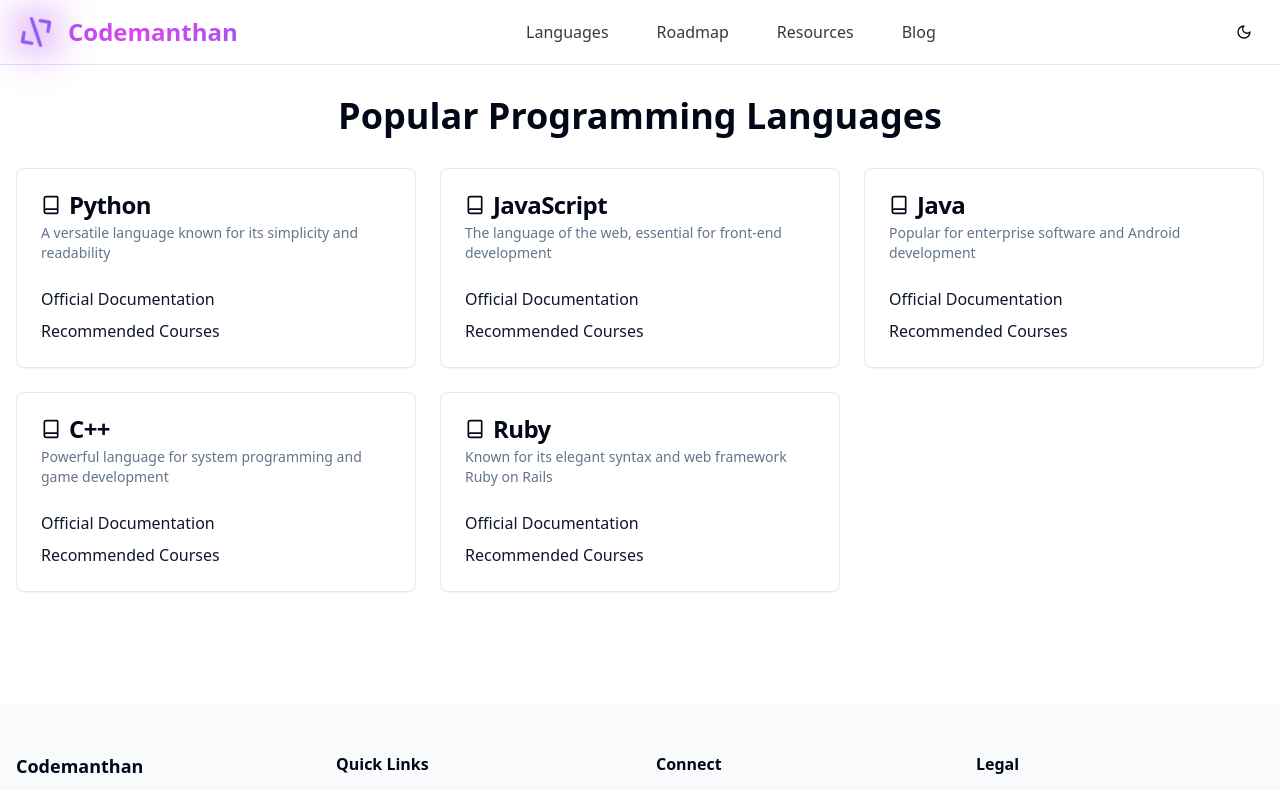
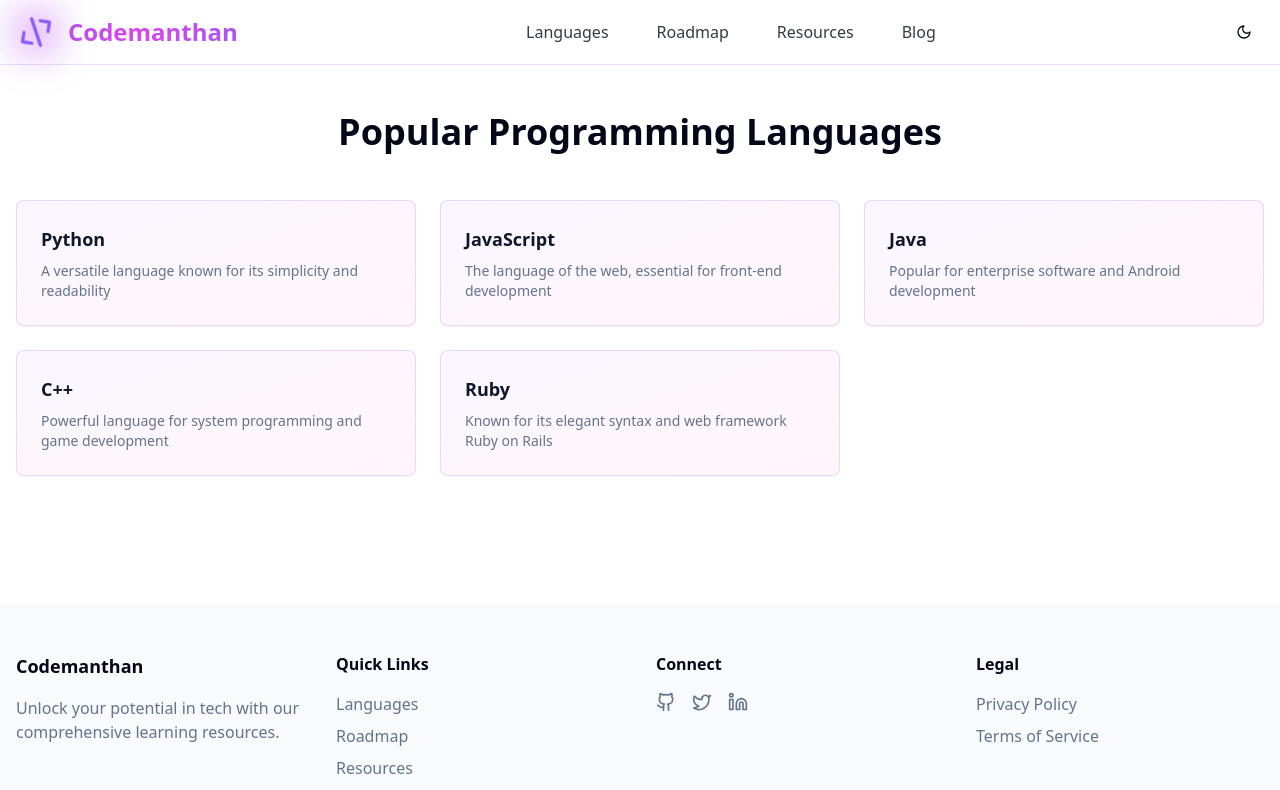
Before and after one commit to careermint/CodeManthan, a React (Vite) app: page /languages in a window 1280 px wide. Shown: the top 790 px of the page. Built offline with nearby package versions, Linux system fonts and the light colour scheme.

Commit message:
Add animation and routing to tiles
Implement hover effects and animations for the languages, resources, and blog section tiles. Ensure that clicking on each tile leads to a blank page while maintaining the navbar, subscription form, and footer across all blank pages.
[skip gpt_engineer]

```diff
--- a/src/App.tsx
+++ b/src/App.tsx
@@ -32,6 +32,17 @@ const App = () => (
                 <Route path="/roadmap" element={<Roadmap />} />
                 <Route path="/resources" element={<Resources />} />
                 <Route path="/blog" element={<Blog />} />
+
+                {/* Language Routes */}
+                <Route path="/languages/:language" element={<RoadmapContentTemplate title="Language Content" />} />
+
+                {/* Resource Routes */}
+                <Route path="/resources/:resource" element={<RoadmapContentTemplate title="Resource Content" />} />
+
+                {/* Blog Routes */}
+                <Route path="/blog/:post" element={<RoadmapContentTemplate title="Blog Post" />} />
+
+                {/* Roadmap Routes */}
                 {roadmapTiles.map((tile) => (
                   <Route
                     key={tile.path}
--- a/src/pages/Blog.tsx
+++ b/src/pages/Blog.tsx
@@ -1,5 +1,6 @@
+import { Card } from "@/components/ui/card";
 import { MessageSquare, Calendar } from "lucide-react";
-import { Card, CardContent, CardDescription, CardHeader, CardTitle } from "@/components/ui/card";
+import { useNavigate } from "react-router-dom";
 
 const blogs = [
   {
@@ -7,55 +8,60 @@ const blogs = [
     author: "John Doe",
     date: "2024-03-15",
     summary: "Learn the basics of React and build your first component",
-    link: "https://example.com/react-basics",
+    path: "/blog/react-basics",
   },
   {
     title: "Understanding TypeScript",
     author: "Jane Smith",
     date: "2024-03-14",
     summary: "A comprehensive guide to TypeScript features and best practices",
-    link: "https://example.com/typescript-guide",
+    path: "/blog/typescript-guide",
   },
   {
     title: "Modern CSS Techniques",
     author: "Mike Johnson",
     date: "2024-03-13",
     summary: "Explore the latest CSS features and how to use them effectively",
-    link: "https://example.com/css-techniques",
+    path: "/blog/css-techniques",
   }
 ];
 
 const Blog = () => {
+  const navigate = useNavigate();
+
   return (
     <div className="container mx-auto px-4 py-8">
       <h1 className="text-4xl font-bold mb-8 text-center animate-fade-in">Tech Blog</h1>
       <div className="grid grid-cols-1 md:grid-cols-2 lg:grid-cols-3 gap-6">
         {blogs.map((blog, index) => (
-          <Card key={index} className="hover-scale">
-            <CardHeader>
-              <CardTitle className="flex items-center gap-2">
-                <MessageSquare className="h-5 w-5" />
-                {blog.title}
-              </CardTitle>
-              <CardDescription className="flex items-center gap-1">
+          <Card
+            key={index}
+            className={`
+              p-6 cursor-pointer
+              bg-gradient-to-br from-purple-500/5 to-pink-500/5
+              hover:from-purple-500/10 hover:to-pink-500/10
+              border border-purple-500/20
+              transition-all duration-300
+              hover:scale-105 hover:shadow-lg
+              animate-fade-in
+            `}
+            style={{
+              animationDelay: `${index * 100}ms`
+            }}
+            onClick={() => navigate(blog.path)}
+          >
+            <h3 className="text-lg font-semibold mb-2 text-primary flex items-center gap-2">
+              <MessageSquare className="h-5 w-5" />
+              {blog.title}
+            </h3>
+            <p className="text-sm text-muted-foreground mb-4">{blog.summary}</p>
+            <div className="flex justify-between items-center text-sm text-muted-foreground">
+              <span>By {blog.author}</span>
+              <span className="flex items-center gap-1">
                 <Calendar className="h-4 w-4" />
                 {blog.date}
-              </CardDescription>
-            </CardHeader>
-            <CardContent>
-              <p className="text-sm text-muted-foreground mb-4">{blog.summary}</p>
-              <div className="flex justify-between items-center">
-                <span className="text-sm">By {blog.author}</span>
-                <a
-                  href={blog.link}
-                  target="_blank"
-                  rel="noopener noreferrer"
-                  className="text-primary hover:underline"
-                >
-                  Read More
-                </a>
-              </div>
-            </CardContent>
+              </span>
+            </div>
           </Card>
         ))}
       </div>
--- a/src/pages/Languages.tsx
+++ b/src/pages/Languages.tsx
@@ -1,73 +1,66 @@
-import { Book } from "lucide-react";
-import { Card, CardContent, CardDescription, CardHeader, CardTitle } from "@/components/ui/card";
+import { Card } from "@/components/ui/card";
+import { useNavigate } from "react-router-dom";
 
 const languages = [
   {
     name: "Python",
     description: "A versatile language known for its simplicity and readability",
-    docs: "https://docs.python.org/",
-    courses: "https://www.coursera.org/learn/python",
+    path: "/languages/python"
   },
   {
     name: "JavaScript",
     description: "The language of the web, essential for front-end development",
-    docs: "https://developer.mozilla.org/en-US/docs/Web/JavaScript",
-    courses: "https://www.udemy.com/course/javascript-the-complete-guide/",
+    path: "/languages/javascript"
   },
   {
     name: "Java",
     description: "Popular for enterprise software and Android development",
-    docs: "https://docs.oracle.com/en/java/",
-    courses: "https://www.codecademy.com/learn/learn-java",
+    path: "/languages/java"
   },
   {
     name: "C++",
     description: "Powerful language for system programming and game development",
-    docs: "https://en.cppreference.com/",
-    courses: "https://www.edx.org/learn/c-plus-plus",
+    path: "/languages/cpp"
   },
   {
     name: "Ruby",
     description: "Known for its elegant syntax and web framework Ruby on Rails",
-    docs: "https://ruby-doc.org/",
-    courses: "https://www.ruby-lang.org/en/documentation/",
+    path: "/languages/ruby"
   }
 ];
 
 const Languages = () => {
+  const navigate = useNavigate();
+
   return (
-    <div className="container mx-auto px-4 py-8">
-      <h1 className="text-4xl font-bold mb-8 text-center animate-fade-in">Popular Programming Languages</h1>
+    <div className="container mx-auto px-4 py-12">
+      <h1 className="text-4xl font-bold text-center mb-12 animate-fade-in">
+        Popular Programming Languages
+      </h1>
       <div className="grid grid-cols-1 md:grid-cols-2 lg:grid-cols-3 gap-6">
         {languages.map((language, index) => (
-          <Card key={index} className="hover-scale">
-            <CardHeader>
-              <CardTitle className="flex items-center gap-2">
-                <Book className="h-5 w-5" />
-                {language.name}
-              </CardTitle>
-              <CardDescription>{language.description}</CardDescription>
-            </CardHeader>
-            <CardContent>
-              <div className="space-y-2">
-                <a
-                  href={language.docs}
-                  target="_blank"
-                  rel="noopener noreferrer"
-                  className="block text-primary hover:underline"
-                >
-                  Official Documentation
-                </a>
-                <a
-                  href={language.courses}
-                  target="_blank"
-                  rel="noopener noreferrer"
-                  className="block text-primary hover:underline"
-                >
-                  Recommended Courses
-                </a>
-              </div>
-            </CardContent>
+          <Card
+            key={index}
+            className={`
+              p-6 cursor-pointer
+              bg-gradient-to-br from-purple-500/5 to-pink-500/5
+              hover:from-purple-500/10 hover:to-pink-500/10
+              border border-purple-500/20
+              transition-all duration-300
+              hover:scale-105 hover:shadow-lg
+              animate-fade-in
+            `}
+            style={{
+              animationDelay: `${index * 100}ms`
+            }}
+            onClick={() => navigate(language.path)}
+          >
+            <h3 className="text-lg font-semibold mb-2 text-primary">
+              {language.name}
+            </h3>
+            <p className="text-sm text-muted-foreground">
+              {language.description}
+            </p>
           </Card>
         ))}
       </div>
--- a/src/pages/Resources.tsx
+++ b/src/pages/Resources.tsx
@@ -1,61 +1,60 @@
+import { Card } from "@/components/ui/card";
 import { BookOpen, Award, Database } from "lucide-react";
-import { Card, CardContent, CardDescription, CardHeader, CardTitle } from "@/components/ui/card";
+import { useNavigate } from "react-router-dom";
 
 const resources = [
   {
     title: "LeetCode",
     category: "Coding Challenges",
     description: "Practice coding problems and prepare for technical interviews",
-    rating: 4.8,
-    link: "https://leetcode.com",
+    path: "/resources/leetcode",
     icon: <Database className="h-5 w-5" />,
   },
   {
     title: "System Design Primer",
     category: "System Design",
     description: "Learn how to design large-scale systems",
-    rating: 4.9,
-    link: "https://github.com/donnemartin/system-design-primer",
+    path: "/resources/system-design",
     icon: <BookOpen className="h-5 w-5" />,
   },
   {
     title: "Cracking the Coding Interview",
     category: "Interview Questions",
     description: "The most popular book for coding interview preparation",
-    rating: 4.7,
-    link: "https://www.crackingthecodinginterview.com",
+    path: "/resources/interview-prep",
     icon: <Award className="h-5 w-5" />,
   }
 ];
 
 const Resources = () => {
+  const navigate = useNavigate();
+
   return (
     <div className="container mx-auto px-4 py-8">
       <h1 className="text-4xl font-bold mb-8 text-center animate-fade-in">Interview Resources</h1>
       <div className="grid grid-cols-1 md:grid-cols-2 lg:grid-cols-3 gap-6">
         {resources.map((resource, index) => (
-          <Card key={index} className="hover-scale">
-            <CardHeader>
-              <CardTitle className="flex items-center gap-2">
-                {resource.icon}
-                {resource.title}
-              </CardTitle>
-              <CardDescription>{resource.category}</CardDescription>
-            </CardHeader>
-            <CardContent>
-              <p className="text-sm text-muted-foreground mb-2">{resource.description}</p>
-              <div className="flex justify-between items-center">
-                <span className="text-sm">Rating: {resource.rating}/5</span>
-                <a
-                  href={resource.link}
-                  target="_blank"
-                  rel="noopener noreferrer"
-                  className="text-primary hover:underline"
-                >
-                  Visit Resource
-                </a>
-              </div>
-            </CardContent>
+          <Card
+            key={index}
+            className={`
+              p-6 cursor-pointer
+              bg-gradient-to-br from-purple-500/5 to-pink-500/5
+              hover:from-purple-500/10 hover:to-pink-500/10
+              border border-purple-500/20
+              transition-all duration-300
+              hover:scale-105 hover:shadow-lg
+              animate-fade-in
+            `}
+            style={{
+              animationDelay: `${index * 100}ms`
+            }}
+            onClick={() => navigate(resource.path)}
+          >
+            <div className="flex items-center gap-2 mb-2">
+              {resource.icon}
+              <h3 className="text-lg font-semibold text-primary">{resource.title}</h3>
+            </div>
+            <p className="text-sm text-muted-foreground">{resource.description}</p>
           </Card>
         ))}
       </div>
```
